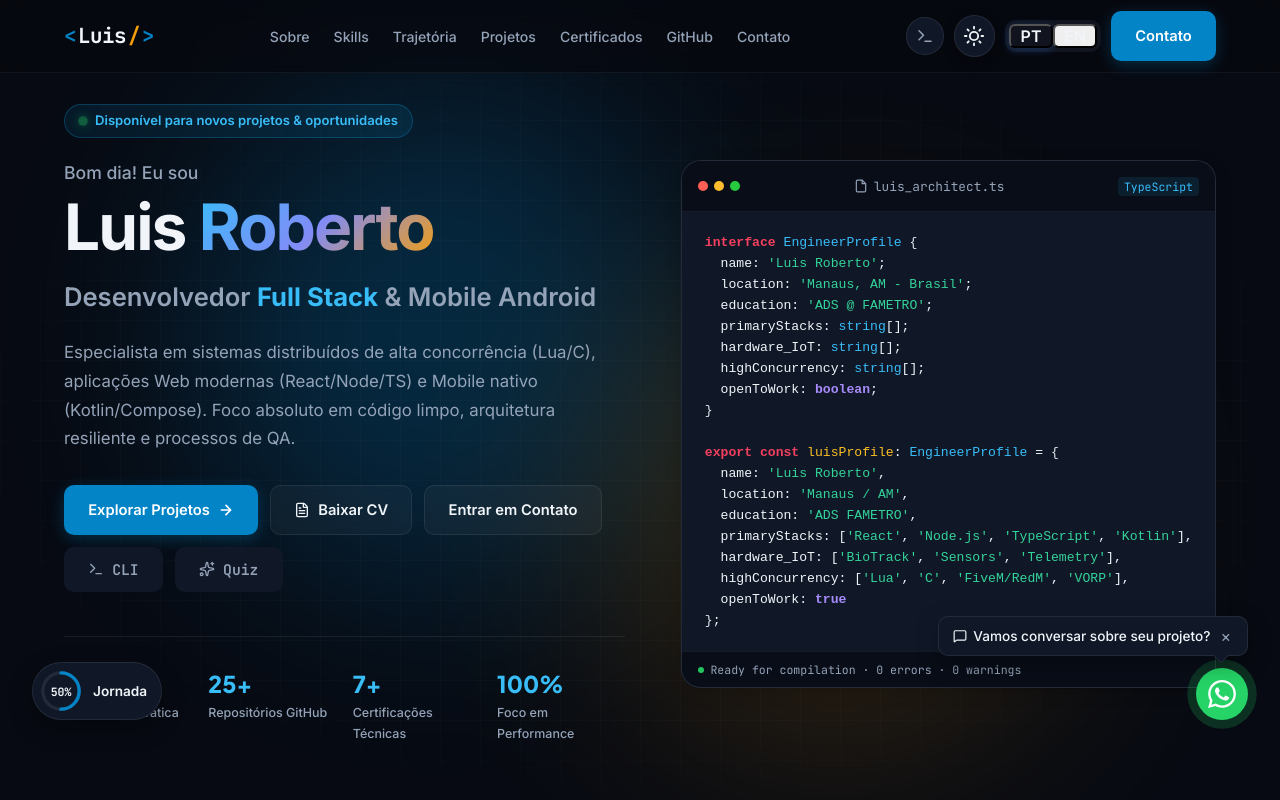
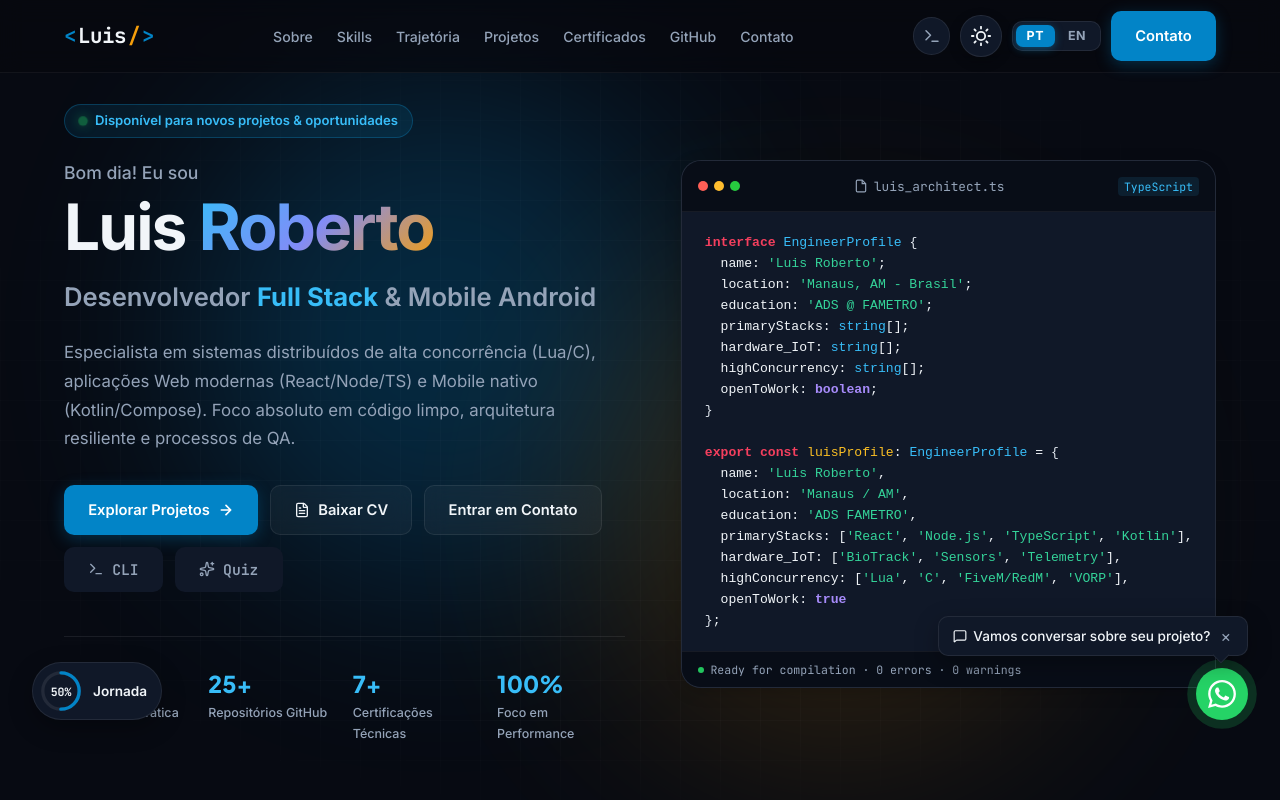
Before and after one commit to Psyducks2/Portifolio, a React (Vite) app: page / in a window 1280 px wide. Shown: the top 800 px of the page. Built offline with nearby package versions, Linux system fonts and the light colour scheme.

Commit message:
style: update ScrollToTop and LanguageToggle component styles with new design tokens and light theme support

```diff
--- a/src/components/LanguageToggle/LanguageToggle.css
+++ b/src/components/LanguageToggle/LanguageToggle.css
@@ -1,34 +1,63 @@
 .language-toggle {
-  display: flex;
-  gap: var(--spacing-xs);
-  background-color: rgba(30, 35, 48, 0.5);
-  padding: 4px;
+  display: inline-flex;
+  align-items: center;
+  gap: 2px;
+  background: var(--card);
+  padding: 3px;
   border-radius: 10px;
-  border: 1px solid var(--color-border);
+  border: 1px solid var(--border);
   backdrop-filter: blur(10px);
 }
 
 .lang-btn {
-  padding: var(--spacing-xs) var(--spacing-sm);
-  font-size: var(--font-size-sm);
-  font-weight: 600;
-  color: var(--color-text-secondary);
-  border-radius: 6px;
-  transition: all var(--transition-fast);
-  min-width: 44px;
+  background: transparent;
+  border: none;
+  outline: none;
+  padding: 5px 11px;
+  font-size: 0.78rem;
+  font-weight: 700;
+  letter-spacing: 0.5px;
+  color: var(--text-mid);
+  border-radius: 7px;
+  cursor: pointer;
+  transition: all 0.2s cubic-bezier(0.16, 1, 0.3, 1);
+  min-width: 36px;
+  text-align: center;
+  line-height: 1;
 }
 
 .lang-btn:hover {
-  color: var(--color-text-primary);
-  background-color: rgba(59, 130, 246, 0.1);
+  color: var(--text);
+  background: rgba(255, 255, 255, 0.06);
 }
 
 .lang-btn.active {
-  background: linear-gradient(135deg, var(--color-gradient-start), var(--color-gradient-end));
-  color: var(--color-white);
-  box-shadow: 0 2px 8px rgba(59, 130, 246, 0.3);
+  background: var(--sky);
+  color: #ffffff !important;
+  box-shadow: 0 2px 8px rgba(14, 165, 233, 0.35);
 }
 
 .lang-btn.active:hover {
-  filter: brightness(1.1);
+  background: var(--sky-light);
+  color: #ffffff !important;
 }
+
+/* Light theme overrides */
+[data-theme="light"] .language-toggle {
+  background: #ffffff;
+  border-color: rgba(148, 163, 184, 0.3);
+}
+
+[data-theme="light"] .lang-btn {
+  color: #475569;
+}
+
+[data-theme="light"] .lang-btn:hover {
+  color: #0f172a;
+  background: rgba(0, 0, 0, 0.05);
+}
+
+[data-theme="light"] .lang-btn.active {
+  background: var(--sky);
+  color: #ffffff !important;
+}
--- a/src/components/ScrollToTop/ScrollToTop.css
+++ b/src/components/ScrollToTop/ScrollToTop.css
@@ -1,30 +1,32 @@
 .scroll-to-top {
   position: fixed;
-  bottom: var(--spacing-xl);
-  right: var(--spacing-xl);
-  width: 50px;
-  height: 50px;
-  background: linear-gradient(135deg, var(--color-gradient-start), var(--color-gradient-end));
-  color: var(--color-white);
-  border: none;
+  bottom: 2rem;
+  right: 2rem;
+  width: 46px;
+  height: 46px;
+  background: var(--sky);
+  color: #ffffff;
+  border: 1px solid var(--sky-light);
   border-radius: 50%;
   cursor: pointer;
   display: flex;
   align-items: center;
   justify-content: center;
-  box-shadow: 0 4px 15px rgba(59, 130, 246, 0.4);
+  box-shadow: 0 4px 16px rgba(14, 165, 233, 0.35);
   z-index: 999;
-  transition: all var(--transition-base);
+  transition: all 0.25s cubic-bezier(0.16, 1, 0.3, 1);
   animation: fadeInUp 0.3s ease-out;
 }
 
 .scroll-to-top:hover {
-  transform: translateY(-4px);
-  box-shadow: 0 6px 20px rgba(59, 130, 246, 0.6);
+  background: var(--sky-light);
+  transform: translateY(-3px);
+  box-shadow: 0 8px 24px rgba(56, 189, 248, 0.5);
+  color: #ffffff;
 }
 
 .scroll-to-top:active {
-  transform: translateY(-2px);
+  transform: translateY(-1px);
 }
 
 @keyframes fadeInUp {
@@ -40,9 +42,9 @@
 
 @media (max-width: 768px) {
   .scroll-to-top {
-    bottom: var(--spacing-lg);
-    right: var(--spacing-lg);
-    width: 45px;
-    height: 45px;
+    bottom: 1.5rem;
+    right: 1.5rem;
+    width: 42px;
+    height: 42px;
   }
 }
```
